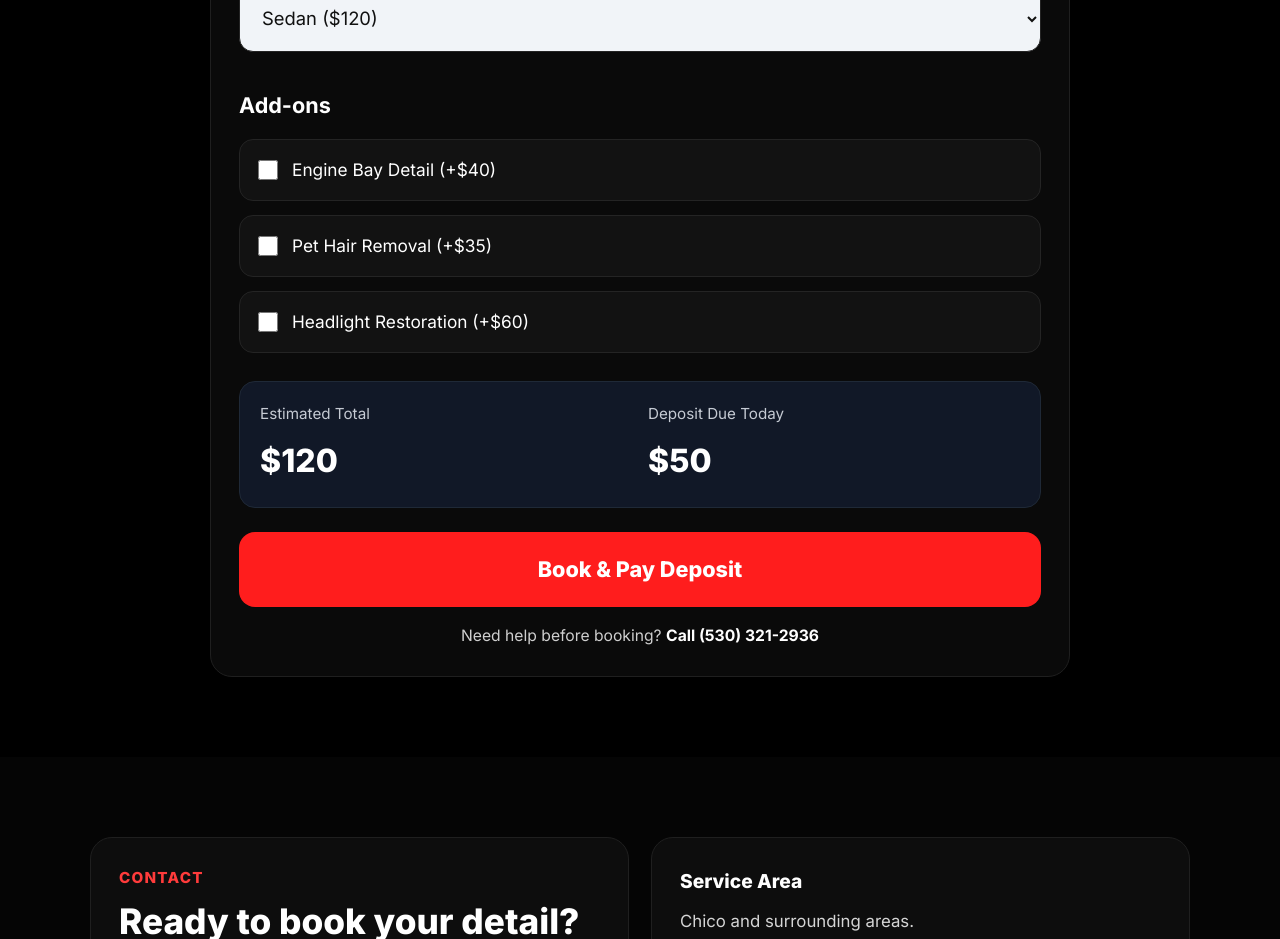
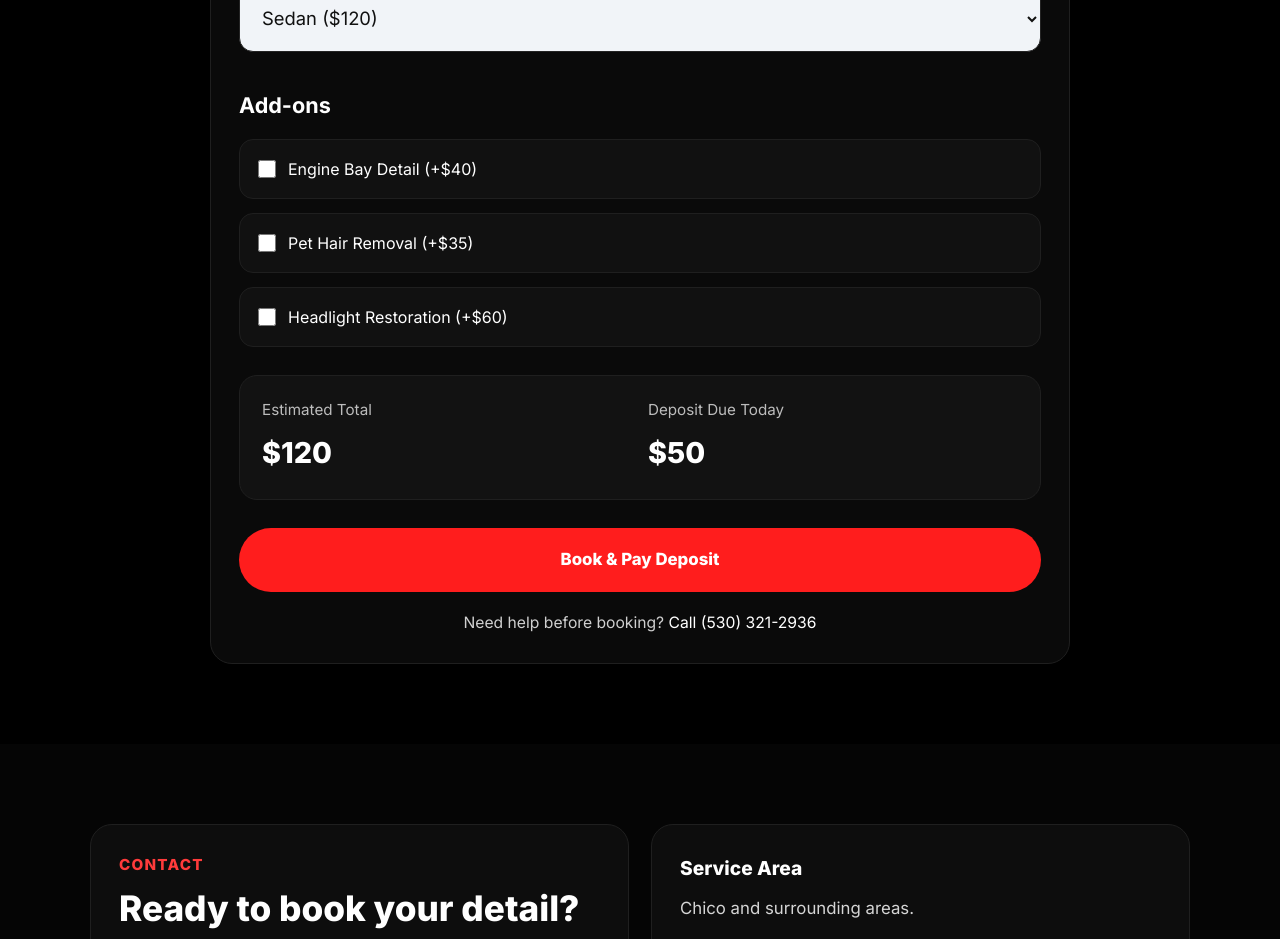
Before and after one commit to kbonn28-arch/masters-auto-sprint3, a React (Create React App) app: page / in a window 1280 px wide. Shown: the part 3240-4179 px from the top of the page. Built offline with nearby package versions, Linux system fonts and the light colour scheme.

Commit message:
Add Formspree + Stripe booking flow

```diff
--- a/src/components/Pricing.js
+++ b/src/components/Pricing.js
@@ -1,4 +1,7 @@
 import React, { useMemo, useState } from "react";
+
+const FORMSPREE_ENDPOINT = "https://formspree.io/f/meepbqgd";
+const STRIPE_CHECKOUT_URL = "https://buy.stripe.com/test_14A28sdY36PU7tmc3t4wM00";
 
 const vehiclePrices = {
   sedan: 120,
@@ -7,10 +10,23 @@ const vehiclePrices = {
   xlarge: 220,
 };
 
+const vehicleLabels = {
+  sedan: "Sedan",
+  suv: "SUV",
+  truck: "Truck",
+  xlarge: "Extra Large SUV / Van",
+};
+
 const addOnPrices = {
   engineBay: 40,
   petHair: 35,
   headlight: 60,
+};
+
+const addOnLabels = {
+  engineBay: "Engine Bay Detail",
+  petHair: "Pet Hair Removal",
+  headlight: "Headlight Restoration",
 };
 
 export default function Pricing() {
@@ -33,6 +49,12 @@ export default function Pricing() {
     }, 0);
   }, [selectedAddOns]);
 
+  const selectedAddOnNames = useMemo(() => {
+    return Object.entries(selectedAddOns)
+      .filter(([, selected]) => selected)
+      .map(([key]) => addOnLabels[key]);
+  }, [selectedAddOns]);
+
   const total = basePrice + addOnTotal;
   const deposit = total > 0 ? Math.max(50, Math.round(total * 0.3)) : 0;
 
@@ -43,7 +65,7 @@ export default function Pricing() {
     }));
   };
 
-  const handleBooking = (e) => {
+  const handleBooking = async (e) => {
     e.preventDefault();
 
     if (!fullName.trim() || !email.trim() || !phone.trim()) {
@@ -52,7 +74,41 @@ export default function Pricing() {
     }
 
     setLoading(true);
-    window.location.href = "https://buy.stripe.com/test_14A28sdY36PU7tmc3t4wM00";
+
+    try {
+      const payload = {
+        customerName: fullName,
+        email,
+        phone,
+        vehicleType: vehicle,
+        vehicleLabel: vehicleLabels[vehicle],
+        selectedAddOns: selectedAddOnNames.join(", ") || "None",
+        estimatedTotal: total,
+        depositDueToday: deposit,
+        bookingSource: "Website booking form",
+        paymentStatus: "Stripe checkout started",
+        _subject: `New Booking Deposit Lead - ${fullName}`,
+      };
+
+      const response = await fetch(FORMSPREE_ENDPOINT, {
+        method: "POST",
+        headers: {
+          "Content-Type": "application/json",
+          Accept: "application/json",
+        },
+        body: JSON.stringify(payload),
+      });
+
+      if (!response.ok) {
+        throw new Error("Formspree submission failed");
+      }
+
+      window.location.href = STRIPE_CHECKOUT_URL;
+    } catch (error) {
+      console.error("Booking submission error:", error);
+      alert("There was a problem saving your booking details. Please try again.");
+      setLoading(false);
+    }
   };
 
   return (
@@ -165,7 +221,7 @@ export default function Pricing() {
           </div>
 
           <button type="submit" style={buttonStyle} disabled={loading}>
-            {loading ? "Redirecting..." : "Book & Pay Deposit"}
+            {loading ? "Saving details..." : "Book & Pay Deposit"}
           </button>
 
           <p style={noteStyle}>
@@ -241,72 +297,70 @@ const sectionTitleStyle = {
 
 const addonGridStyle = {
   display: "grid",
+  gridTemplateColumns: "1fr",
   gap: "14px",
 };
 
 const addonCardStyle = {
   display: "flex",
   alignItems: "center",
-  gap: "14px",
+  gap: "12px",
+  backgroundColor: "#111",
+  border: "1px solid #1f1f1f",
+  borderRadius: "14px",
   padding: "16px 18px",
-  borderRadius: "14px",
-  backgroundColor: "#121212",
-  border: "1px solid #242424",
-  fontSize: "1.08rem",
+  cursor: "pointer",
 };
 
 const checkboxStyle = {
-  width: "20px",
-  height: "20px",
-  flexShrink: 0,
+  width: "18px",
+  height: "18px",
 };
 
 const summaryCardStyle = {
+  marginTop: "28px",
+  padding: "22px",
+  borderRadius: "18px",
+  backgroundColor: "#121212",
+  border: "1px solid #1f1f1f",
   display: "grid",
-  gridTemplateColumns: "1fr 1fr",
+  gridTemplateColumns: "repeat(2, minmax(0, 1fr))",
   gap: "16px",
-  marginTop: "28px",
-  marginBottom: "24px",
-  padding: "20px",
-  borderRadius: "16px",
-  backgroundColor: "#111827",
-  border: "1px solid #1f2937",
 };
 
 const summaryLabelStyle = {
+  color: "#bcbcbc",
+  fontSize: "0.95rem",
   margin: "0 0 8px 0",
-  color: "#c5cad3",
-  fontSize: "0.95rem",
 };
 
 const summaryValueStyle = {
+  color: "#fff",
+  fontWeight: "800",
+  fontSize: "1.8rem",
   margin: 0,
-  fontSize: "2rem",
-  fontWeight: "800",
-  color: "#fff",
 };
 
 const buttonStyle = {
   width: "100%",
-  padding: "20px",
-  fontSize: "1.35rem",
-  fontWeight: "800",
+  marginTop: "28px",
+  padding: "18px 20px",
+  borderRadius: "999px",
   border: "none",
-  borderRadius: "16px",
   backgroundColor: "#ff1d1d",
   color: "#fff",
+  fontWeight: "800",
+  fontSize: "1.05rem",
   cursor: "pointer",
 };
 
 const noteStyle = {
-  marginTop: "16px",
+  marginTop: "18px",
   textAlign: "center",
-  color: "#cfcfcf",
+  color: "#d0d0d0",
   fontSize: "0.98rem",
 };
 
 const linkStyle = {
   color: "#fff",
-  fontWeight: "700",
-  textDecoration: "none",
 };
```
